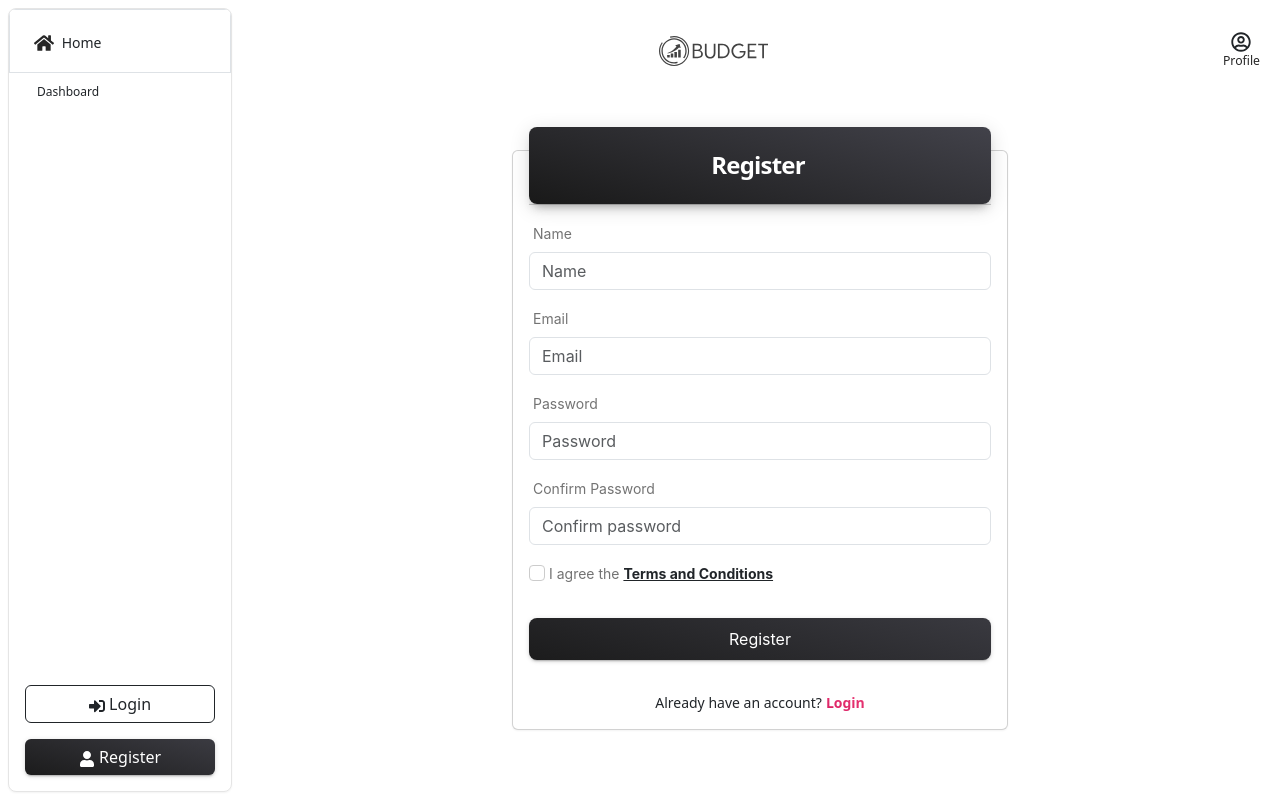
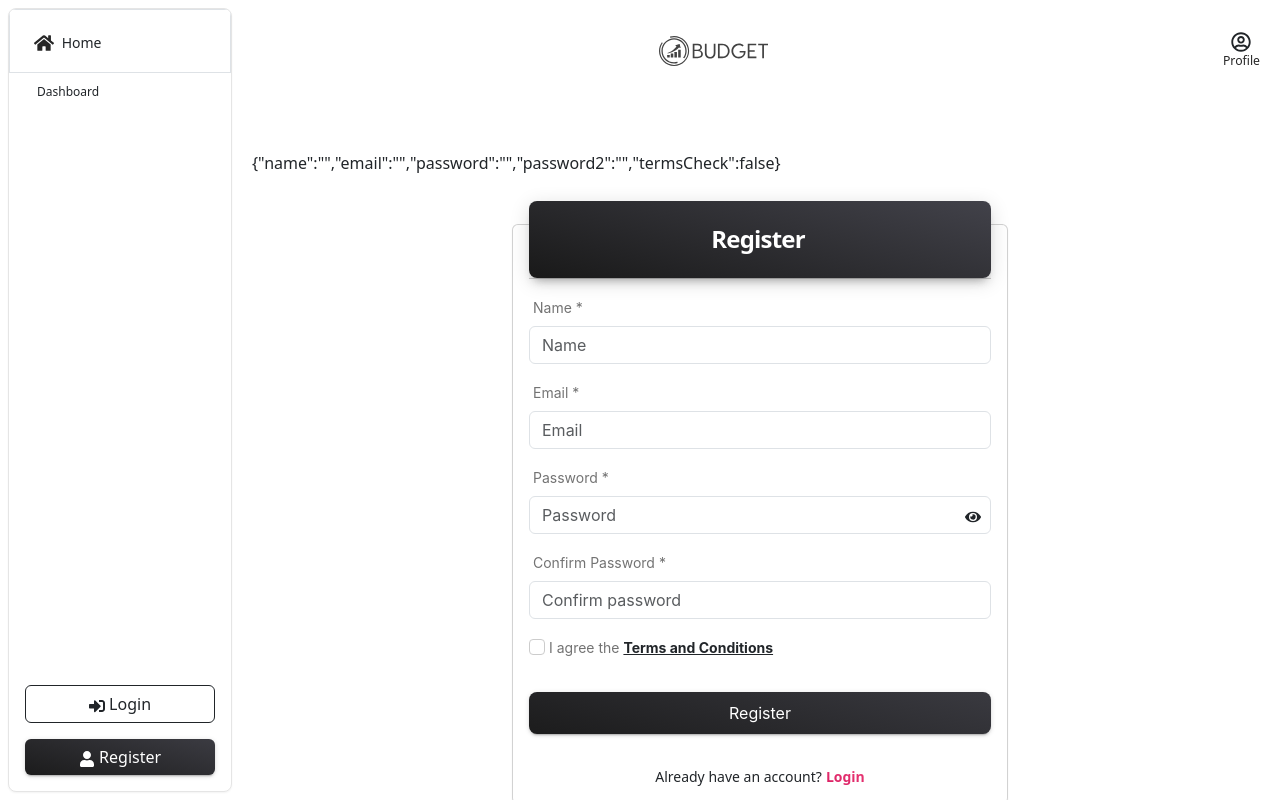
Before and after one commit to patriziosbr/budget, a React (Create React App) app in the folder frontend/: page /register in a window 1280 px wide. Built offline with nearby package versions, Linux system fonts and the light colour scheme.

Commit message:
fixes register

```diff
--- a/frontend/src/components/layout/HeroAreaPublic.jsx
+++ b/frontend/src/components/layout/HeroAreaPublic.jsx
@@ -7,10 +7,10 @@ const HeroAreaPublic = () => {
         <>
             <div className="container">
                 <div className="row align-items-center">
-                    <div className="col-md-6">
+                    <div className="col-12 col-md-6">
                         <h1>Share Your Budget Expenses</h1>
                         <p className="lead">Easily share your budget with family, friends, and coworkers. Keep track of your expenses together.</p>
-                        <div className="row gap-sm-2 gap-md-3 gap-lg-1">
+                        <div className="row gap-3 gap-lg-1">
                             <div className="col-2">
                                 <button onClick={()=>navigate('/login')} className='btn bg-dark text-white border border-dark-1 me'>Login</button>
                             </div>
--- a/frontend/src/pages/Register.jsx
+++ b/frontend/src/pages/Register.jsx
@@ -5,6 +5,7 @@ import { toast } from "react-toastify";
 import { FaUser } from "react-icons/fa";
 import { register, reset } from "../features/auth/authSlice";
 import Spinner from "../components/utils/Spinner";
+import { FaEye, FaEyeSlash } from "react-icons/fa"; // Add this import
 
 import Button from "react-bootstrap/Button";
 import Form from "react-bootstrap/Form";
@@ -20,9 +21,10 @@ function Register() {
     email: "",
     password: "",
     password2: "",
+    termsCheck: false
   });
 
-  const { name, email, password, password2 } = formData;
+  const { name, email, password, password2, termsCheck } = formData;
 
   const navigate = useNavigate();
   const dispatch = useDispatch();
@@ -50,8 +52,22 @@ function Register() {
     }));
   };
 
+  const onChangeTermsCheck = (e) => {
+    setFormData((prevState) => (
+      {
+      ...prevState,
+      [e.target.name]: !prevState[e.target.name],
+    }));
+  };
+
+
   const onSubmit = (e) => {
     e.preventDefault();
+    if(!formData["termsCheck"]) {
+      toast.error("Accept terms and codition");
+      return
+    }
+    if(!lengthValidator(formData)) return
 
     if (password !== password2) {
       toast.error("Passwords do not match");
@@ -66,6 +82,25 @@ function Register() {
     }
   };
 
+  const [showPassword, setShowPassword] = useState(false);
+
+  const togglePasswordVisibility = () => {
+    setShowPassword((prev) => !prev);
+  };
+
+  const lengthValidator = (form) => {
+    console.log(form, "formform");
+    for (const property in form) {
+      console.log(`${property}: ${form[property]}`);
+      if(form[property].length < 3) {
+        toast.error(`Please fill the field "${property}"`)
+        return false
+      }
+    }
+  }
+
+
+
   if (isLoading) {
     return <Spinner />;
   }
@@ -73,6 +108,7 @@ function Register() {
   return (
     <>
       <div className="container my-auto mt-5">
+          <p className="mb-5">{JSON.stringify(formData)}</p>
         <div className="row">
           <div className="col-lg-6 col-md-8 col-12 mx-auto">
             <div className="card z-index-0 fadeIn3 fadeInBottom">
@@ -103,7 +139,7 @@ function Register() {
               <div className="card-body">
                 <Form className="mb-3" onSubmit={onSubmit}>
                   <Form.Group className="mb-3">
-                    <Form.Label>Name</Form.Label>
+                    <Form.Label>Name *</Form.Label>
                     <Form.Control
                       type="text"
                       id="name"
@@ -114,7 +150,7 @@ function Register() {
                     />
                   </Form.Group>
                   <Form.Group className="mb-3">
-                    <Form.Label>Email</Form.Label>
+                    <Form.Label>Email *</Form.Label>
                     <Form.Control
                       type="email"
                       id="email"
@@ -124,19 +160,31 @@ function Register() {
                       onChange={onChange}
                     />
                   </Form.Group>
-                  <Form.Group className="mb-3">
-                    <Form.Label>Password</Form.Label>
+                  <Form.Group className="mb-3" style={{ position: "relative" }}>
+                    <Form.Label>Password *</Form.Label>
                     <Form.Control
-                      type="password"
+                      type={showPassword ? "text" : "password"}
                       id="password"
                       name="password"
                       value={password}
                       placeholder="Password"
                       onChange={onChange}
                     />
+                    <span
+                      onClick={togglePasswordVisibility}
+                      style={{
+                        position: "absolute",
+                        right: "10px",
+                        top: "38px",
+                        cursor: "pointer",
+                        zIndex: 2,
+                      }}
+                    >
+                      {showPassword ? <FaEyeSlash /> : <FaEye />}
+                    </span>
                   </Form.Group>
                   <Form.Group className="mb-3">
-                    <Form.Label>Confirm Password</Form.Label>
+                    <Form.Label>Confirm Password *</Form.Label>
                     <Form.Control
                       type="password2"
                       id="password2"
@@ -144,15 +192,17 @@ function Register() {
                       value={password2}
                       placeholder="Confirm password"
                       onChange={onChange}
+                      autoCapitalize="none"
                     />
                   </Form.Group>
-
                   <div className="form-check form-check-info text-start ps-0">
                     <input
                       className="form-check-input"
                       type="checkbox"
-                      value=""
                       id="flexCheckDefault"
+                      name="termsCheck"
+                      value={termsCheck}
+                      onChange={onChangeTermsCheck}
                     />
                     <label className="form-check-label" for="flexCheckDefault">
                       I agree the{" "}
```
